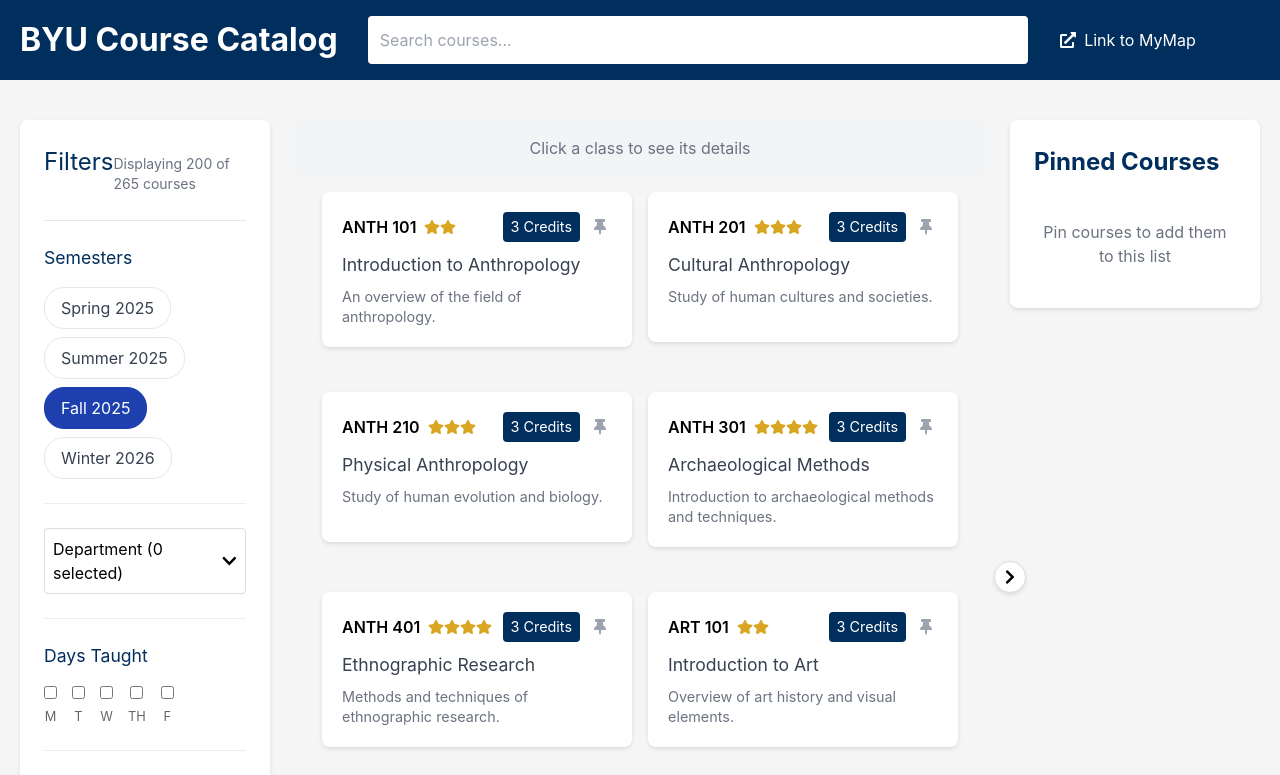
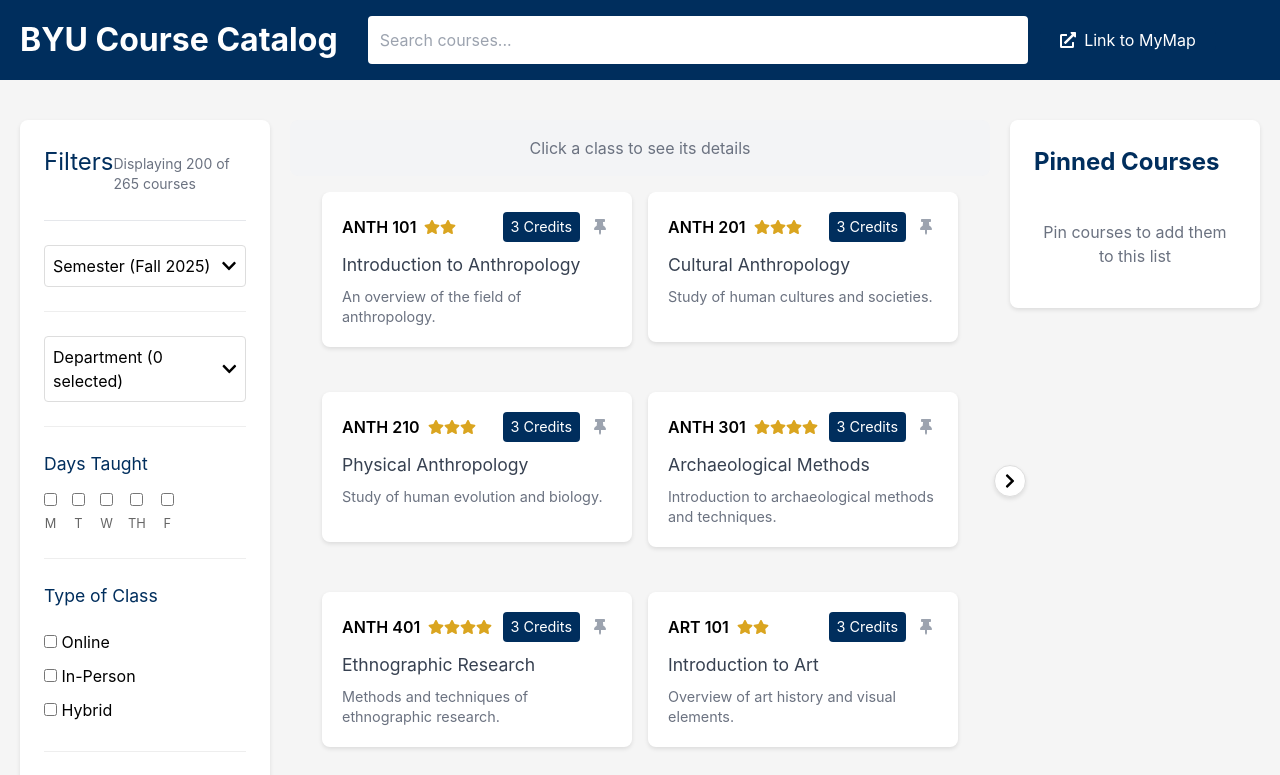
Before and after one commit to Connorisdunn/betterbyucatalog, a React (Vite) app: page / in a window 1280 px wide. Shown: the top 775 px of the page. Built offline with nearby package versions, Linux system fonts and the light colour scheme.

Commit message:
Modify semester to be dropdown

```diff
--- a/src/components/filters/SemesterFilter.jsx
+++ b/src/components/filters/SemesterFilter.jsx
@@ -1,7 +1,12 @@
 // components/filters/SemesterFilter.jsx
-import React from 'react';
+import React, { useState, useRef, useEffect } from 'react';
+import { FaChevronDown, FaChevronUp } from 'react-icons/fa';
 
 export function SemesterFilter({ selected, onChange }) {
+  const [isOpen, setIsOpen] = useState(false);
+  const [direction, setDirection] = useState('down');
+  const dropdownRef = useRef(null);
+
   const semesters = [
     { term: 'Spring 2025', type: 'spring' },
     { term: 'Summer 2025', type: 'spring' },
@@ -9,20 +14,56 @@
     { term: 'Winter 2026', type: 'winter' },
   ];
 
+  useEffect(() => {
+    function handleClickOutside(event) {
+      if (dropdownRef.current && !dropdownRef.current.contains(event.target)) {
+        setIsOpen(false);
+      }
+    }
+    document.addEventListener('mousedown', handleClickOutside);
+    return () => document.removeEventListener('mousedown', handleClickOutside);
+  }, []);
+
+  useEffect(() => {
+    if (isOpen && dropdownRef.current) {
+      const rect = dropdownRef.current.getBoundingClientRect();
+      const spaceBelow = window.innerHeight - rect.bottom;
+      const dropdownHeight = 200;
+      setDirection(spaceBelow < dropdownHeight ? 'up' : 'down');
+    }
+  }, [isOpen]);
+
   return (
-    <div className="filter-section">
-      <h3>Semesters</h3>
-      <div className="semester-filters">
-        {semesters.map(({ term, type }) => (
-          <button
-            key={term}
-            className={`semester-pill ${type} ${selected === term ? 'active' : ''}`}
-            onClick={() => onChange(term)}
-          >
-            {term}
-          </button>
-        ))}
+    <div className="filter-section" ref={dropdownRef}>
+      <div
+        className="dropdown-header"
+        onClick={() => setIsOpen(!isOpen)}
+      >
+        <span>Semester {selected ? `(${selected})` : ''}</span>
+        {isOpen ? <FaChevronUp /> : <FaChevronDown />}
       </div>
+
+      {isOpen && (
+        <div
+          className="dropdown-content"
+          style={direction === 'up' ? { bottom: '100%', top: 'auto', marginBottom: '4px' } : {}}
+        >
+          {semesters.map(({ term }) => (
+            <label key={term} className="checkbox-label">
+              <input
+                type="radio"
+                name="semester"
+                checked={selected === term}
+                onChange={() => {
+                  onChange(term);
+                  setIsOpen(false);
+                }}
+              />
+              {term}
+            </label>
+          ))}
+        </div>
+      )}
     </div>
   );
 }
```
